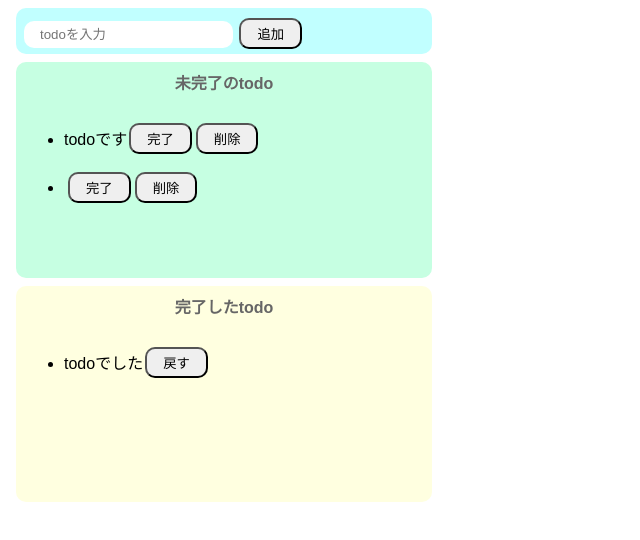
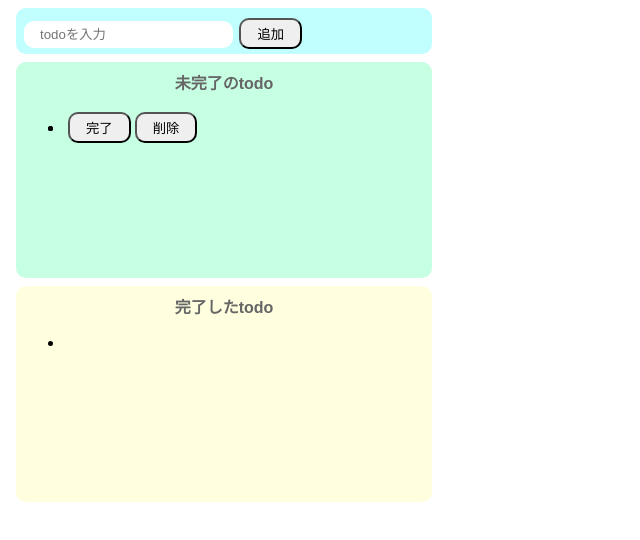
Before and after one commit to kabo2coffee/udemy-reactTraining-valilla, a website built with Parcel: page index.html in a window 1280 px wide. Both pictures are taken after a click on the button "追加". Shown: the whole page, without its empty margins (0-640 px from the left). Built offline with nearby package versions, Linux system fonts and the light colour scheme.

Commit message:
全実装完了

```diff
--- a/index.html
+++ b/index.html
@@ -13,24 +13,13 @@
     <div class="incomplete_area">
       <p class="title">未完了のtodo</p>
       <ul>
-        <li id="incomplete_list">
-          <div class="list_low">
-            <p>todoです</p>
-            <button>完了</button>
-            <button>削除</button>
-          </div>
-        </li>
+        <li id="incomplete_list"></li>
       </ul>
     </div>
     <div class="complete_area">
       <p class="title">完了したtodo</p>
       <ul>
-        <li id="comlete_list">
-          <div class="list_low">
-            <p>todoでした</p>
-            <button>戻す</button>
-          </div>
-        </li>
+        <li id="complete_list"></li>
       </ul>
     </div>
     <script src="src/index.js"></script>
--- a/src/index.js
+++ b/src/index.js
@@ -5,13 +5,18 @@ const onClickAdd = () => {
   const inputText = document.getElementById("add_text").value;
   document.getElementById("add_text").value = "";
 
+  addIncompleteList(inputText);
+};
+
+//未完了のリストを追加
+const addIncompleteList = (text) => {
   //dev作成
   const div = document.createElement("div");
   div.className = "list_low";
 
   //li作成
   const li = document.createElement("li");
-  li.innerText = inputText;
+  li.innerText = text;
 
   //完了ボタン
   const completeButton = document.createElement("button");
@@ -30,10 +35,16 @@ const onClickAdd = () => {
     li.innerText = text;
     const backButton = document.createElement("button");
     backButton.innerText = "戻す";
+    backButton.addEventListener("click", () => {
+      //押下された戻るボタンの親タグを完了リストから削除
+      deleteFromCompleteList(backButton.parentNode);
+      //未完了リストの戻す内容を作成する
+      addIncompleteList(backButton.parentNode.firstElementChild.innerText);
+    });
     addTarget.appendChild(li);
     addTarget.appendChild(backButton);
     //完了エリアに追加する
-    document.getElementById("comlete_list").appendChild(addTarget);
+    document.getElementById("complete_list").appendChild(addTarget);
   });
 
   //削除ボタン
@@ -58,6 +69,11 @@ const deleteFromIncompleteList = (target) => {
   document.getElementById("incomplete_list").removeChild(target);
 };
 
+//完了リストから指定の要素を削除
+const deleteFromCompleteList = (target) => {
+  document.getElementById("complete_list").removeChild(target);
+};
+
 document
   .getElementById("add_button")
   .addEventListener("click", () => onClickAdd());
```
